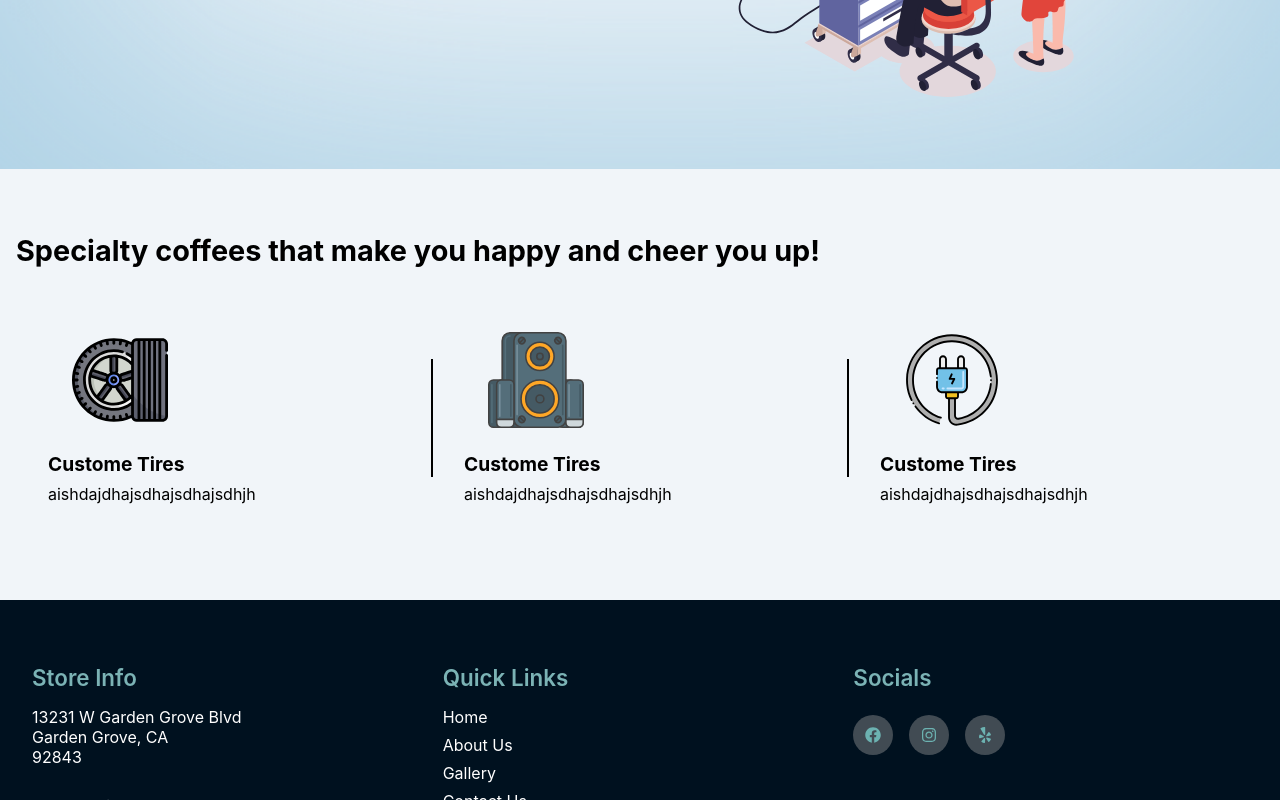
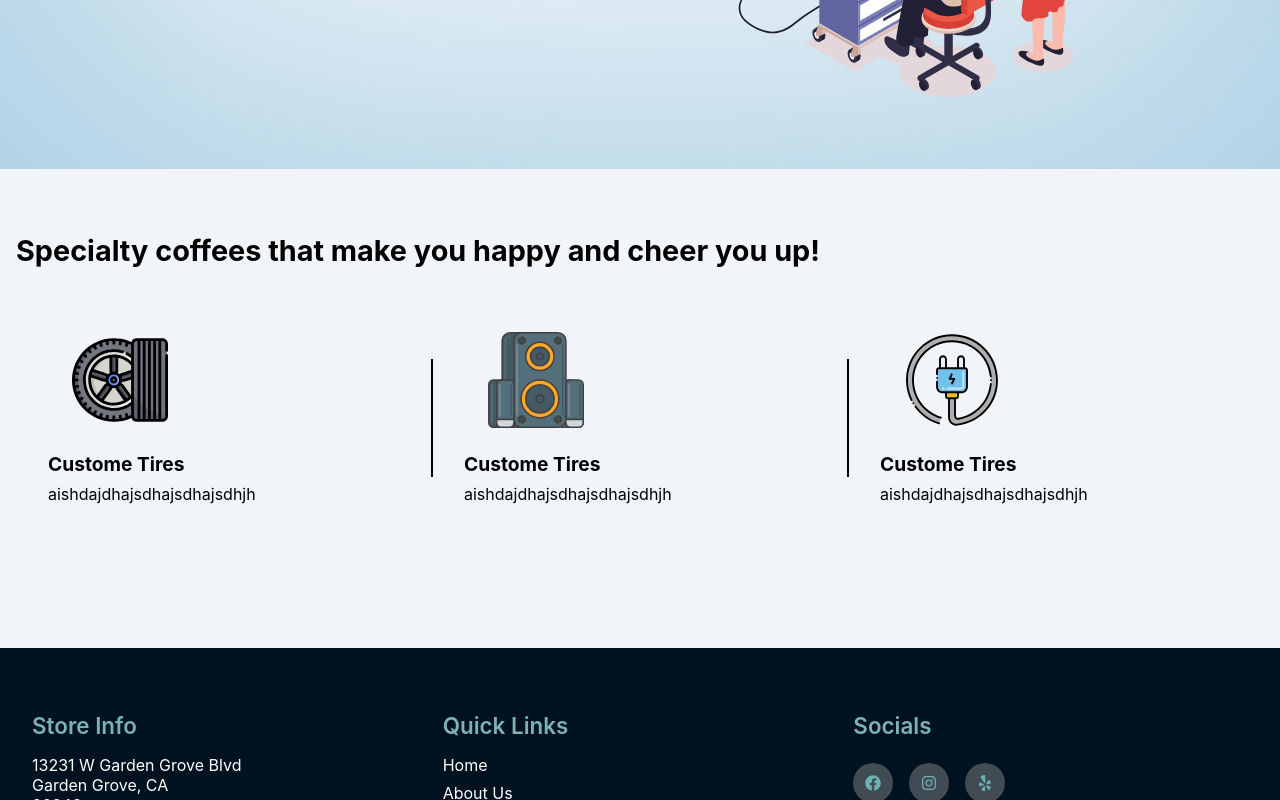
Before and after one commit to joncoronel/ACC, a Next.js app: page / in a window 1280 px wide. Shown: the part 631-1431 px from the top of the page. Built offline with nearby package versions, Linux system fonts and the light colour scheme; a web font is replaced by a local one.

Commit message:
increased bottom padding on all sections

```diff
--- a/styles/Home.module.scss
+++ b/styles/Home.module.scss
@@ -3,5 +3,6 @@
   //margin-top: var(--spacer, 2rem);
   //max-width: 90rem;
   padding: 1rem;
+  padding-bottom: 4rem;
   //scroll-margin-top: 4rem;
 }
```
